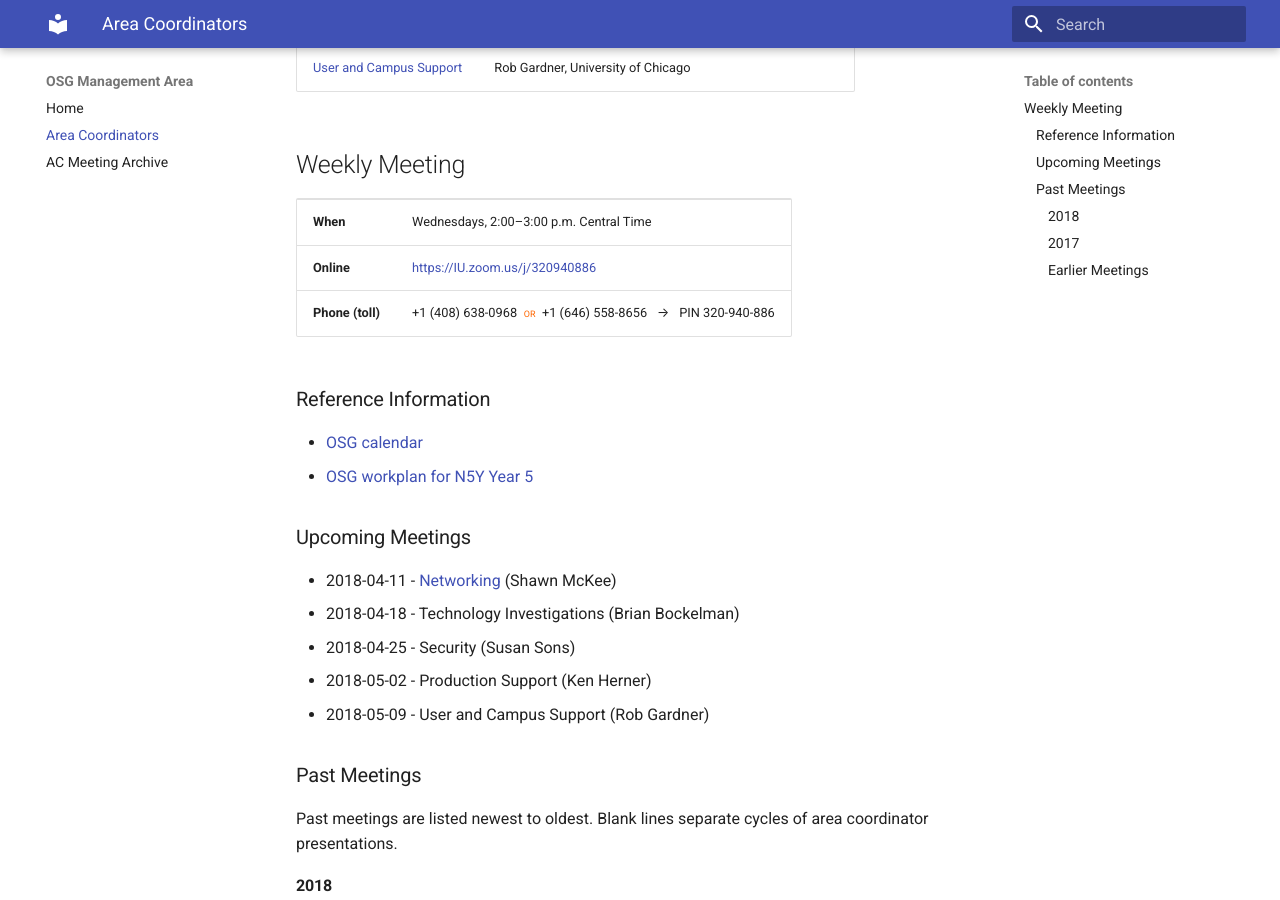
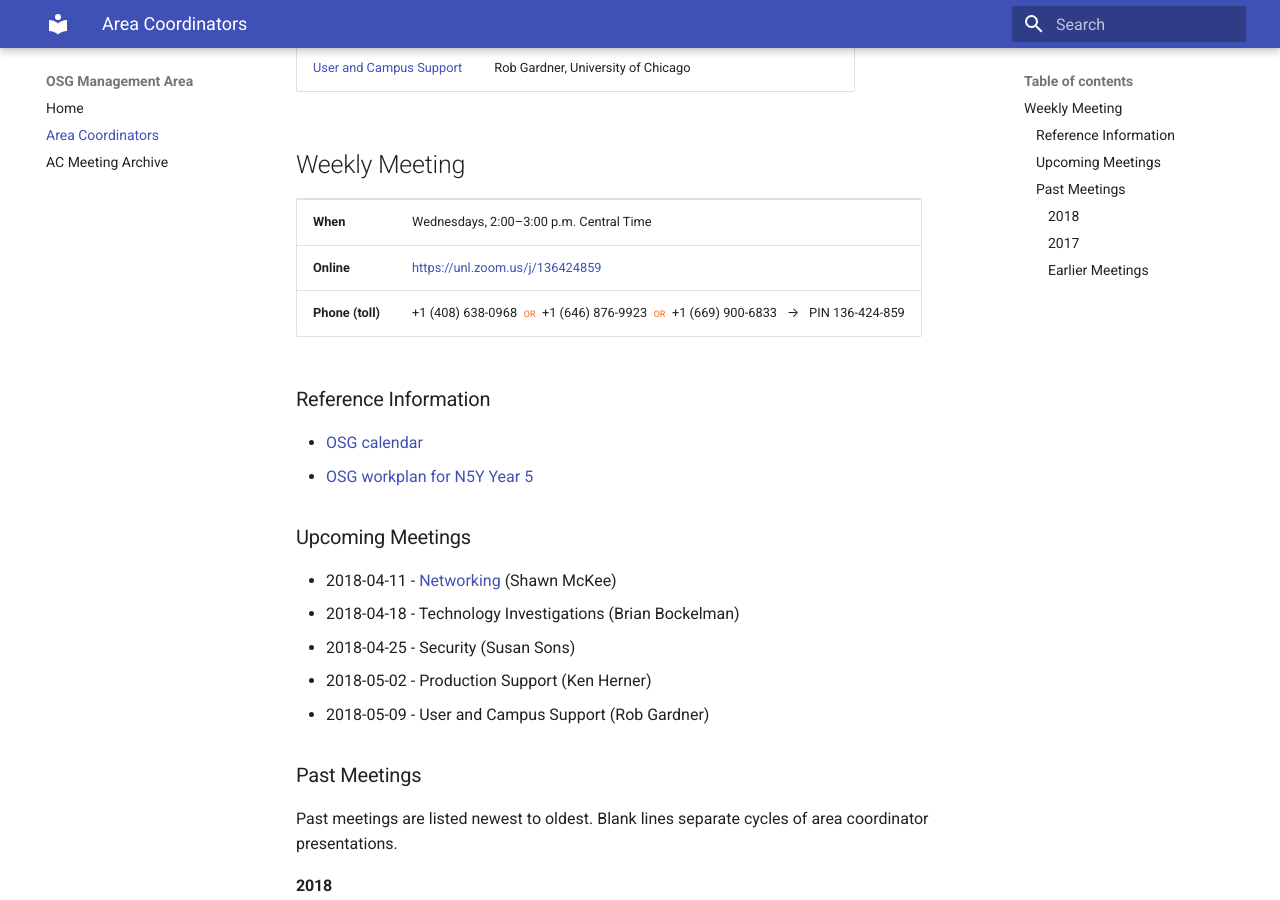
Before and after one commit to ppaschos/management-1, an MkDocs documentation site: the page built from docs/area-coordinators.md, in a window 1280 px wide and 900 px high, scrolled down 658 px. Built offline with MkDocs 1.6.1 and Material for MkDocs 9.7.7, drawn with Linux system fonts in a browser that asks for light colours; old or Windows-style settings are respelled for this version of MkDocs.

Commit message:
Updated Zoom info for UNL

```diff
--- a/docs/area-coordinators.md
+++ b/docs/area-coordinators.md
@@ -22,15 +22,17 @@ The current Area Coordinators are:
 
 <table>
   <tr> <td><strong>When</strong></td> <td>Wednesdays, 2:00–3:00 p.m. Central Time</td> </tr>
-  <tr> <td><strong>Online</strong></td> <td><a href="https://IU.zoom.us/j/320940886">https://IU.zoom.us/j/320940886</a></td> </tr>
+  <tr> <td><strong>Online</strong></td> <td><a href="https://unl.zoom.us/j/136424859">https://unl.zoom.us/j/136424859</a></td> </tr>
   <tr>
     <td><strong>Phone (toll)</strong></td>
     <td>
       +1 (408) 638-0968
       <span style="color: #F60; font-variant: small-caps; padding: 0 0.5ex;">or</span>
-      +1 (646) 558-8656
+      +1 (646) 876-9923
+      <span style="color: #F60; font-variant: small-caps; padding: 0 0.5ex;">or</span>
+      +1 (669) 900-6833
       <span style="padding: 0 1ex;">&rarr;</span>
-      PIN 320-940-886
+      PIN 136-424-859
     </td>
   </tr>
 </table>
```
